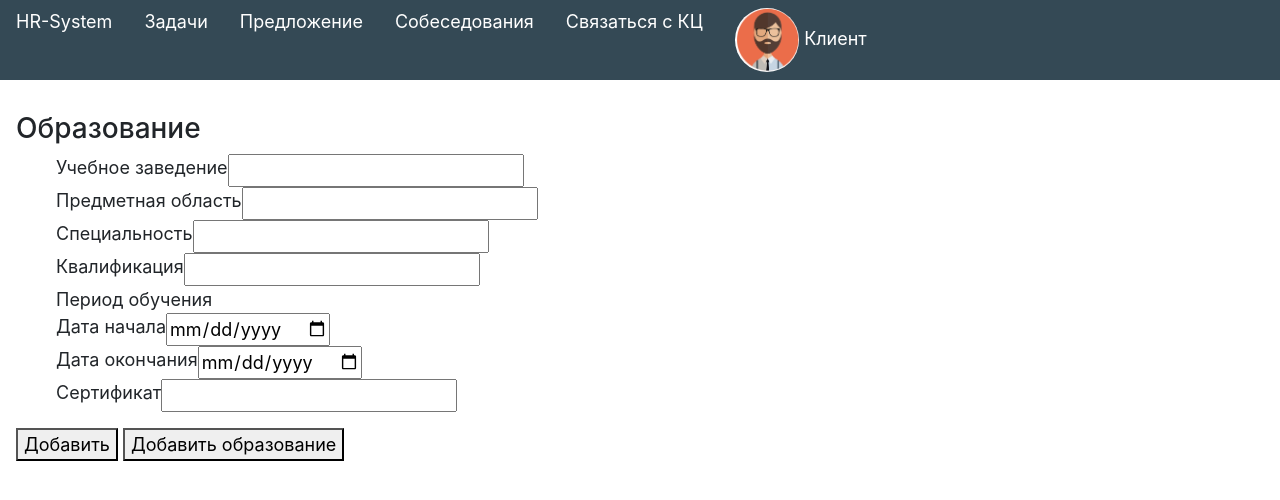
After one commit to testvalik/BelHardCMS, a Django app: page /client/edit/education in a window 1280 px wide. The commit adds this page. Shown: the top 500 px of the page. Run offline with Django 3.2, Linux system fonts and the light colour scheme; some libraries are stand-ins or nearby versions.

Commit message:
education (#6)
* commit 1

* 2

* 2

* edcation

* edcation

```diff
--- a/client/client_urls.py
+++ b/client/client_urls.py
@@ -9,7 +9,9 @@ urlpatterns = [
     path('edit/skills', views.client_edit_skills, name='client_edit_skills'),
     path('edit/photo', views.client_edit_photo, name='client_edit_photo'),
 
-  # CV part
+    # CV
     path('edit/cv', views.client_edit_cv, name='client_edit_cv'),
     path('save_edit_cv', views.save_client_edit_cv, name='client_save_edit_cv'),
+    # Educ-n
+    path('edit/education', views.client_edit_education, name='client_edit_education'),
 ]
--- /dev/null
+++ b/client/templates/client/client_edit_education.html
@@ -0,0 +1,36 @@
+{% extends 'client/client_main_page.html' %}
+{% block title %}
+    Edit education
+{% endblock %}
+
+
+
+{% block content %}
+
+    <h3>Образование</h3>
+
+
+        <ul>
+            <li class="media" rows="1" name="education" cols="30"> Учебное заведение  <input type="text"> </li>
+            <li class="media" rows="1" name="education" cols="30"> Предметная область <input type="text"></li>
+            <li class="media" rows="1" name="education" cols="30"> Специальность <input type="text"></li>
+            <li class="media" rows="1" name="education" cols="30"> Квалификация <input type="text"></li>
+            Период обучения
+            <li class="media" rows="1" name="education" cols="30"> Дата начала <input type="date" name="date_start" aria-label="date_start" id="id_date_start"> </li>
+            <li class="media" rows="1" name="education" cols="30"> Дата окончания <input type="date" name="date_end" aria-label="date_end" id="id_date_end"></li>
+            <li class="media" rows="1" name="education" cols="30"> Сертификат <input type=""></li>
+        </ul>
+
+
+
+    </form>
+
+
+
+
+
+
+ <button type="submit", formmethod="post" >Добавить</button>
+<button type="submit">Добавить образование</button>
+
+{% endblock %}
--- a/client/templates/client/client_edit_main.html
+++ b/client/templates/client/client_edit_main.html
@@ -220,7 +220,7 @@
             <h3>Дополнительно:</h3>
 
             <div class="list-group">
-                <a href="#" id="edit_education"
+                <a href="{% url 'client_edit_education' %}" id="edit_education"
                    class="list-group-item list-group-item-action list-group-item-primary">
                     Образование +</a>
                 <a href="{% url 'client_edit_skills' %}" id="edit_skills"
--- a/client/views.py
+++ b/client/views.py
@@ -2,7 +2,7 @@ from django.shortcuts import redirect, render
 from django.template.context_processors import csrf
 
 from .forms import UploadImgForm, AddSkillForm, AddSkillFormSet
-from .models import Client, Sex, Citizenship, FamilyState, Children, City, Telephone, State, Skills, CV
+from .models import *
 
 
 def client_main_page(request):
@@ -49,6 +49,7 @@ def client_edit_main(request):
             house=request.POST['house'],
             flat=request.POST['flat'],
             telegram_link=request.POST['telegram_link'],
+            skills_id=request.POST['skills_id'],
             skype=request.POST['skype_id'],
             email=request.POST['email'],
             link_linkedin=request.POST['link_linkedin'],
@@ -76,7 +77,7 @@ def client_edit_main(request):
             request.POST['flat'],
             request.POST.getlist('phone'),
             request.POST['telegram_link'],
-            request.POST['skype_id'],
+            request.POST['skills_id'],
             request.POST['email'],
             request.POST['link_linkedin'],
             request.POST['state'],
@@ -184,3 +185,23 @@ def save_client_edit_cv(request):
         )
 
     return redirect('edit/cv')
+
+
+def client_edit_education(request):
+    response = csrf(request)
+
+    response['client_img'] = '/media/user_1.png'
+
+    if request.POST:
+        print("save_client_education - request.POST")
+
+        education = Education(Education=request.POST['education_1'])
+        # education.save()      # TODO uncomment after 'UserLogin' module done!!!
+
+        print("education: %s" % request.POST['education_1'])
+
+        return redirect('/client/edit')
+    else:
+        print('client_edit_education - request.GET')
+
+    return render(request, 'client/client_edit_education.html', response)
```
